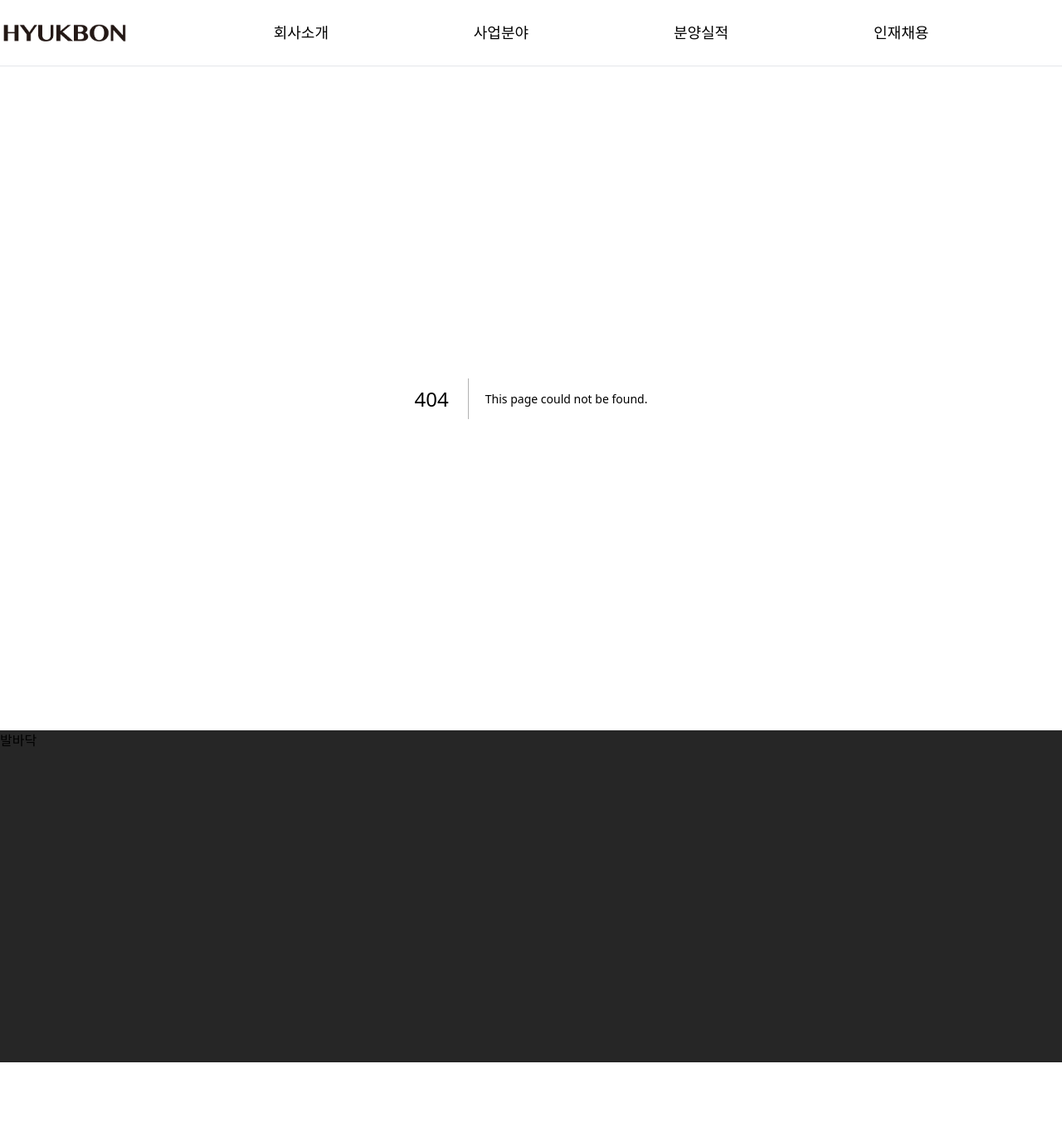
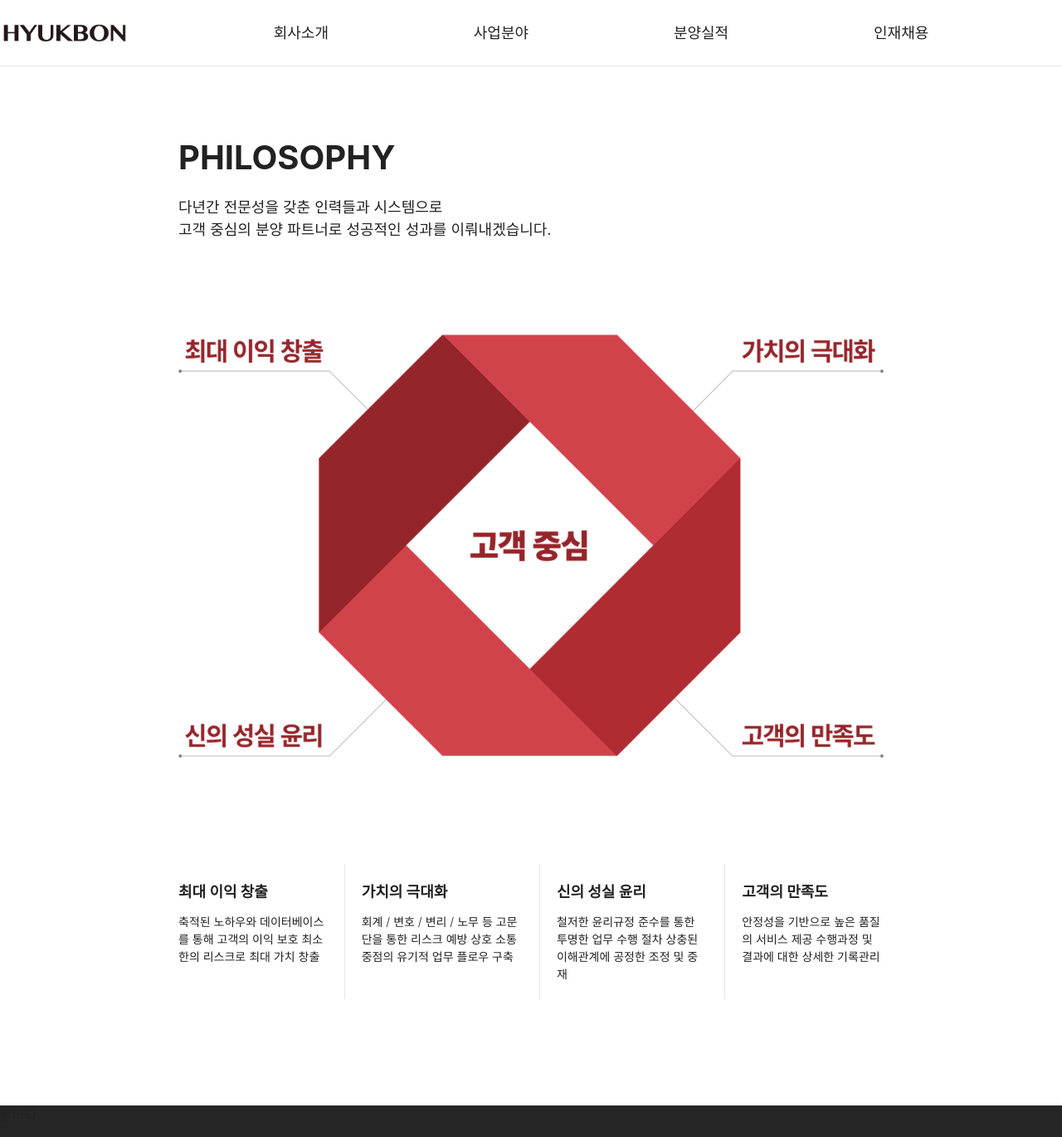
Before and after one commit to ekankr2/hyukbon, a Next.js app: page /about/philosophy in a window 1280 px wide. Before the commit this address had no page. Shown: the top 1370 px of the page at 83% size. Before the commit the page ends 1280 px from the top, so only its background shows below. Built offline with nearby package versions, Linux system fonts and the light colour scheme; a web font is replaced by a local one.

Commit message:
이념페이지

```diff
--- /dev/null
+++ b/app/about/hierarchy/page.tsx
@@ -0,0 +1,22 @@
+import React from "react";
+import Image from "next/image";
+
+function Page() {
+  return (
+    <article className="w-full px-4 md:px-0 pt-20 pb-32 max-w-[384px] md:w-[712px] lg:w-[802px]  md:max-w-none mx-auto text-26 md:text-30">
+      <h1 className="text-28 md:text-40">HIERACHY</h1>
+      <div className="text-14 md:text-18 pt-4">
+        <p>
+          갇혀 있는 조직이 아닌 구성원과의 소통, 다양한 협력을 통해
+          <br />
+          유기적 시스템으로 효율성을 극대화합니다.
+        </p>
+      </div>
+      <div className="pt-12">
+        <Image src="/계급도.png" alt="계급도" width={1316} height={1300} />
+      </div>
+    </article>
+  );
+}
+
+export default Page;
--- a/app/about/organization/page.tsx
+++ /dev/null
@@ -1,7 +0,0 @@
-import React from "react";
-
-function Page() {
-  return <div>CEO 소개</div>;
-}
-
-export default Page;
--- a/app/about/page.tsx
+++ b/app/about/page.tsx
@@ -19,14 +19,14 @@ function Page() {
             </Link>
           </li>
           <li className="w-full md:w-auto py-4 md:pt-0 md:pl-5 md:-mr-8">
-            <Link href="/about/organization">
+            <Link href="/about/hierarchy">
               <h3>HIERARCHY </h3>
               <p className="font-light text-18 lg:text-22">조직도</p>
             </Link>
           </li>
           <li className="w-full md:w-auto md:pl-5 py-4 md:pt-0 md:-mr-6">
-            <Link href="/about/strategy">
-              <h3>STRATEGY</h3>
+            <Link href="/about/philosophy">
+              <h3>PHILOSOPHY</h3>
               <p className="font-light text-18 lg:text-22">경영이념</p>
             </Link>
           </li>
--- /dev/null
+++ b/app/about/philosophy/page.tsx
@@ -0,0 +1,60 @@
+import React from "react";
+import Image from "next/image";
+
+function Page() {
+  return (
+    <article className="w-full px-4 md:px-0 pt-20 pb-32 max-w-[384px] md:w-[712px] lg:w-[850px]  md:max-w-none mx-auto text-26 md:text-30">
+      <h1 className="text-28 md:text-40">PHILOSOPHY</h1>
+      <div className="text-14 md:text-18 pt-4">
+        <p>
+          다년간 전문성을 갖춘 인력들과 시스템으로
+          <br />
+          고객 중심의 분양 파트너로 성공적인 성과를 이뤄내겠습니다.
+        </p>
+      </div>
+      <div className="mt-28">
+        <Image
+          src="/이념사진.png"
+          alt="이념사진"
+          width={1526}
+          height={928}
+          className=""
+        />
+      </div>
+      <div className="md:mt-32">
+        <ul className="divide-y lg:divide-y-0 lg:divide-x text-14 flex flex-col lg:flex-row">
+          <li className="pb-3 md:py-5 lg:pr-5">
+            <h4 className="text-16 md:text-18">최대 이익 창출</h4>
+            <p className="font-light pt-3">
+              축적된 노하우와 데이터베이스를 통해 고객의 이익 보호 최소한의
+              리스크로 최대 가치 창출
+            </p>
+          </li>
+          <li className="py-3 md:py-5 lg:px-5">
+            <h4 className="text-16 md:text-18">가치의 극대화</h4>
+            <p className="font-light pt-3">
+              회계 / 변호 / 변리 / 노무 등 고문단을 통한 리스크 예방 상호 소통
+              중점의 유기적 업무 플로우 구축
+            </p>
+          </li>
+          <li className=" py-3 md:py-5 lg:px-5">
+            <h4 className="text-16 md:text-18">신의 성실 윤리</h4>
+            <p className="font-light pt-3">
+              철저한 윤리규정 준수를 통한 투명한 업무 수행 절차 상충된
+              이해관계에 공정한 조정 및 중재
+            </p>
+          </li>
+          <li className="pt-3 md:pt-5 lg:pl-5">
+            <h4 className="text-16 md:text-18">고객의 만족도</h4>
+            <p className="font-light pt-3">
+              안정성을 기반으로 높은 품질의 서비스 제공 수행과정 및 결과에 대한
+              상세한 기록관리
+            </p>
+          </li>
+        </ul>
+      </div>
+    </article>
+  );
+}
+
+export default Page;
--- a/app/about/strategy/page.tsx
+++ /dev/null
@@ -1,7 +0,0 @@
-import React from "react";
-
-function Page() {
-  return <div>CEO 소개</div>;
-}
-
-export default Page;
```
Also changed, not shown: public/계급도.png (added), public/이념사진.png (added).
